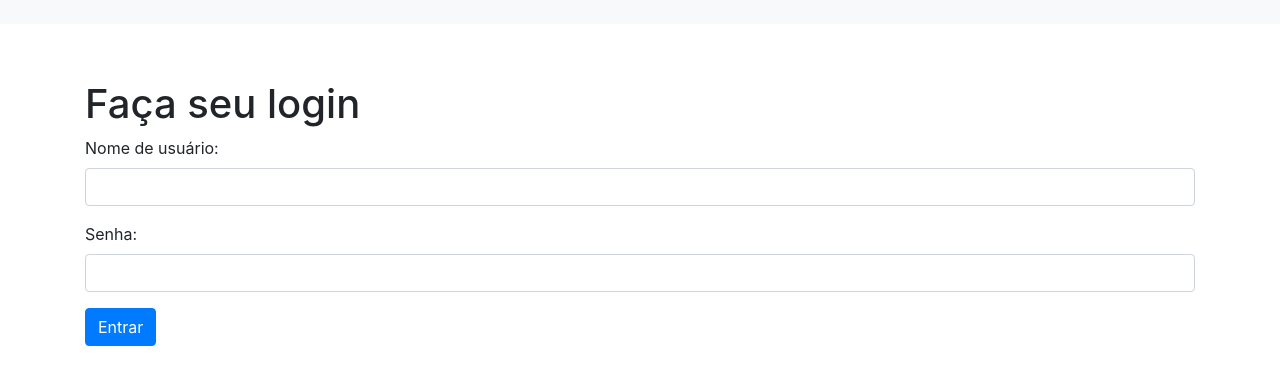
After one commit to LucasBiason/FlaskStudies, a Flask app: page /login in a window 1280 px wide. The commit adds this page. Shown: the top 385 px of the page. Run offline with Flask 2, Linux system fonts and the light colour scheme; some libraries are stand-ins or nearby versions.

Commit message:
jogoteca - completando a primeira parte do curso

```diff
--- a/jogoteca/main.py
+++ b/jogoteca/main.py
@@ -1,14 +1,15 @@
 import flask
 from flask  import Flask, render_template
-from models import Jogo
+from models import Jogo, Usuario
+from decorators import login_required
 
 app = Flask(__name__)
 app.secret_key = 'SECRET_KEY'
 
-
 JOGOS =  Jogo.get_jogos()
 
-@app.route('/home')
+@app.route('/')
+@login_required
 def listagem():
     context = {
         'titulo': 'Jogos',
@@ -18,6 +19,7 @@ def listagem():
 
 
 @app.route('/novo', methods=['GET', 'POST' ])
+@login_required
 def cadastro():
     context = {
         'titulo': 'Jogos - Cadastro',
@@ -29,7 +31,12 @@ def cadastro():
         console =  flask.request.form.get('console')
         jogo_novo = Jogo(nome, categoria, console)
         JOGOS.append(jogo_novo)
-        flask.flash(f'Jogo {jogo_novo.nome} cadastrado com sucesso.', 'success')
+        flask.flash(
+            'Jogo {} cadastrado com sucesso.'.format(
+                jogo_novo.nome
+            ),
+            'success'
+        )
         return flask.redirect('/home')
 
     return render_template(
@@ -37,6 +44,32 @@ def cadastro():
     )
 
 
+@app.route('/login')
+def login():
+    proxima = flask.request.args.get('proxima')
+    return render_template('login.html', proxima=proxima)
+
+@app.route('/autenticar', methods=['POST',])
+def autenticar():
+    status, retorno = Usuario.autenticar(
+         flask.request.form['usuario'],
+         flask.request.form['senha']
+    )
+    if status:
+        flask.flash(retorno.nome + ' logou com sucesso!', 'success')
+        proxima_pagina =  flask.request.form.get('proxima', '')
+        flask.session['usuario_logado'] = retorno.id
+        return  flask.redirect('/' if not proxima_pagina else proxima_pagina)
+
+    flask.flash(retorno, 'danger')
+    return  flask.redirect (flask.url_for('login'))
+
+
+@app.route('/logout')
+def logout():
+    flask.session['usuario_logado'] = None
+    return flask.redirect(flask.url_for('login'))
+
 # run the application
 if __name__ == "__main__":
     app.run(debug=True)
--- a/jogoteca/models/__init__.py
+++ b/jogoteca/models/__init__.py
@@ -1 +1,2 @@
 from .jogo import Jogo
+from .usuario import Usuario
--- a/jogoteca/templates/base.html
+++ b/jogoteca/templates/base.html
@@ -10,6 +10,12 @@
 
     <nav class="navbar fixed-top navbar-light bg-light" >
         <h1>{{ titulo }}</h1>
+        {% if session.usuario_logado %}
+        <button type="button" class="btn btn-warning" style="margin-bottom:10px"
+          onclick='window.location.href="/logout"'>
+                Logout
+        </button>
+        {% endif %}
     </nav>
 
     <div class="container" style="margin-top:80px">
--- /dev/null
+++ b/jogoteca/templates/login.html
@@ -0,0 +1,13 @@
+{% extends 'base.html' %}
+
+{% block main %}
+
+        <h1>Faça seu login</h1>
+        <form method="POST" action="/autenticar">
+            <input type="hidden" name="proxima" value="{{ proxima }}">
+            <p><label>Nome de usuário:</label> <input class="form-control" type="text" name="usuario" required></p>
+            <p><label>Senha:</label> <input class="form-control" type="password" name="senha" required></p>
+            <p><button class="btn btn-primary" type="submit">Entrar</button></p>
+        </form>
+
+{% endblock %}
--- a/jogoteca/templates/novo.html
+++ b/jogoteca/templates/novo.html
@@ -16,7 +16,7 @@
         <label for="console">Console</label>
         <input type="text" id="console" name="console" class="form-control">
         </div>
-        <button type="button" class="btn btn-danger btn-cancelar" onclick='window.location.href="/home"'>Cancelar</button>
+        <button type="button" class="btn btn-danger btn-cancelar" onclick='window.location.href="/"'>Cancelar</button>
         <button type="submit" class="btn btn-primary btn-salvar">Salvar</button>
     </fieldset>
 </form>
```
Also changed, not shown: jogoteca/decorators.py (added, +15 -0 lines), jogoteca/models/usuario.py (added, +32 -0 lines), README.md.
